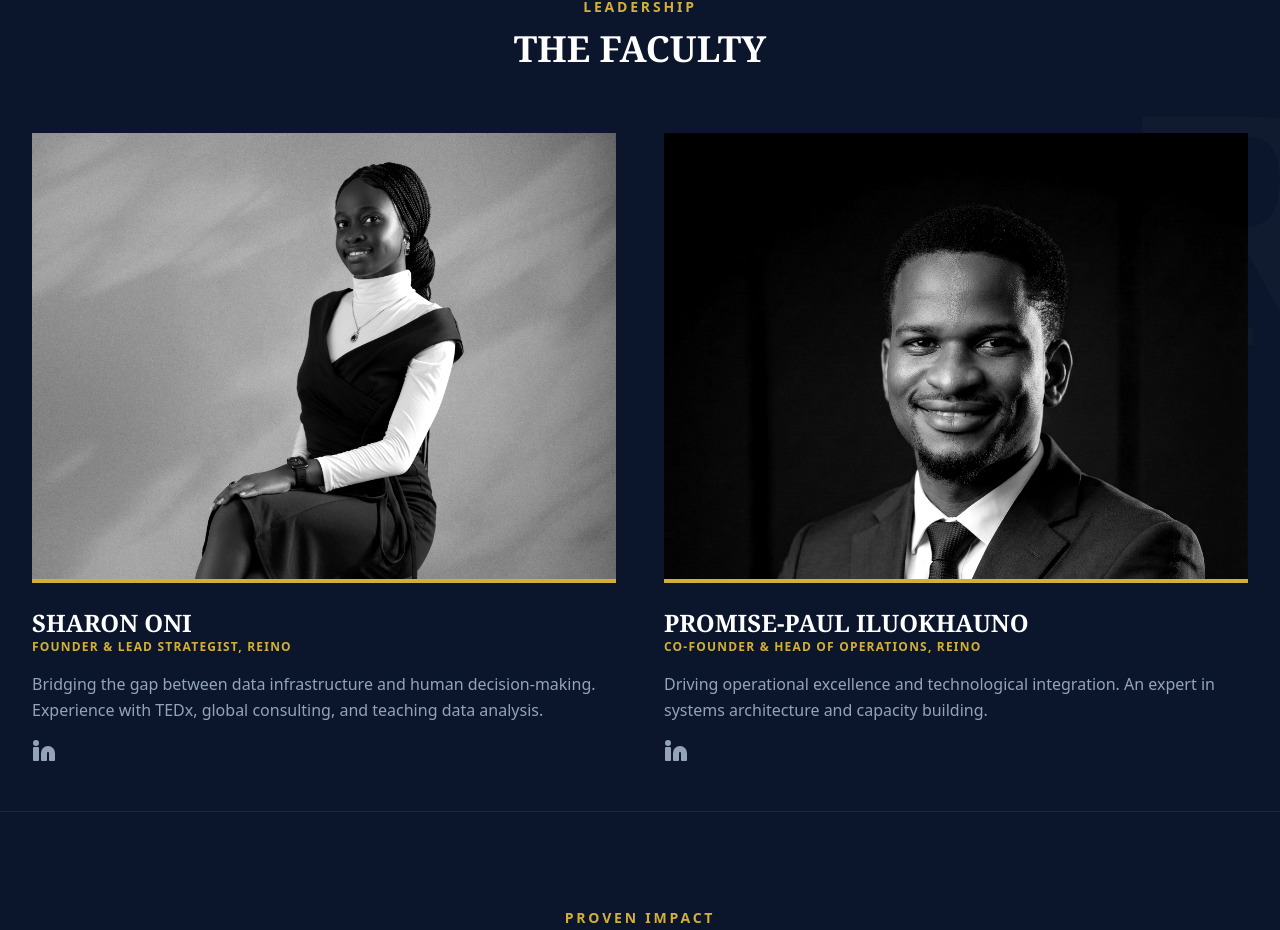
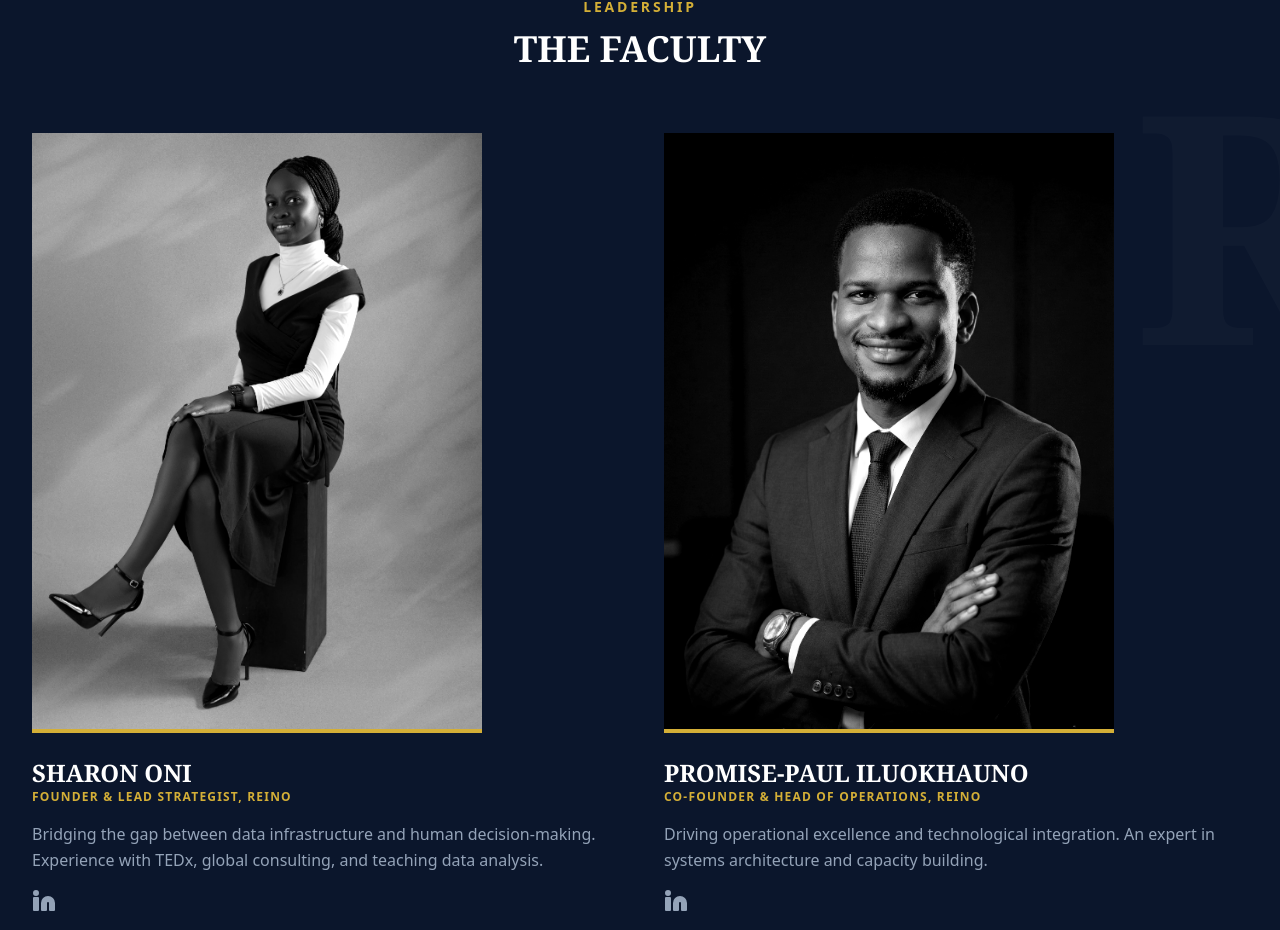
Before and after one commit to Reino-Limited/Reino-Website, a React (Vite) app: page / in a window 1280 px wide. Shown: the part 4894-5824 px from the top of the page. Built offline with nearby package versions, Linux system fonts and the light colour scheme.

Commit message:
Update Faculty.tsx

```diff
--- a/src/components/Faculty.tsx
+++ b/src/components/Faculty.tsx
@@ -35,17 +35,15 @@ export default function Faculty() {
               whileInView={{ opacity: 1, y: 0 }}
               transition={{ delay: index * 0.2, duration: 1 }}
               viewport={{ once: true }}
-
-              /* MOBILE OPTIMIZATION TRIGGERS */
               tabIndex={0}
               whileTap={{ scale: 0.98 }}
               className="group relative focus:outline-none cursor-pointer md:cursor-default"
             >
-              <div className="relative h-[450px] bg-gray-800 overflow-hidden border-b-4 border-reino-gold">
+              {/* FIX APPLIED HERE: Replaced h-[450px] with aspect-[4/5] md:aspect-[3/4] */}
+              <div className="relative aspect-[4/5] md:aspect-[3/4] max-h-[600px] bg-gray-800 overflow-hidden border-b-4 border-reino-gold">
                 <img
                   src={member.image}
                   alt={member.name}
-                  /* ADDED FOCUS AND ACTIVE STATES FOR MOBILE TAPS */
                   className="w-full h-full object-cover object-top filter contrast-110 grayscale transition-all duration-1000
                              group-hover:grayscale-0 group-focus:grayscale-0 group-active:grayscale-0
                              group-hover:scale-105 group-focus:scale-105 group-active:scale-105"
```
